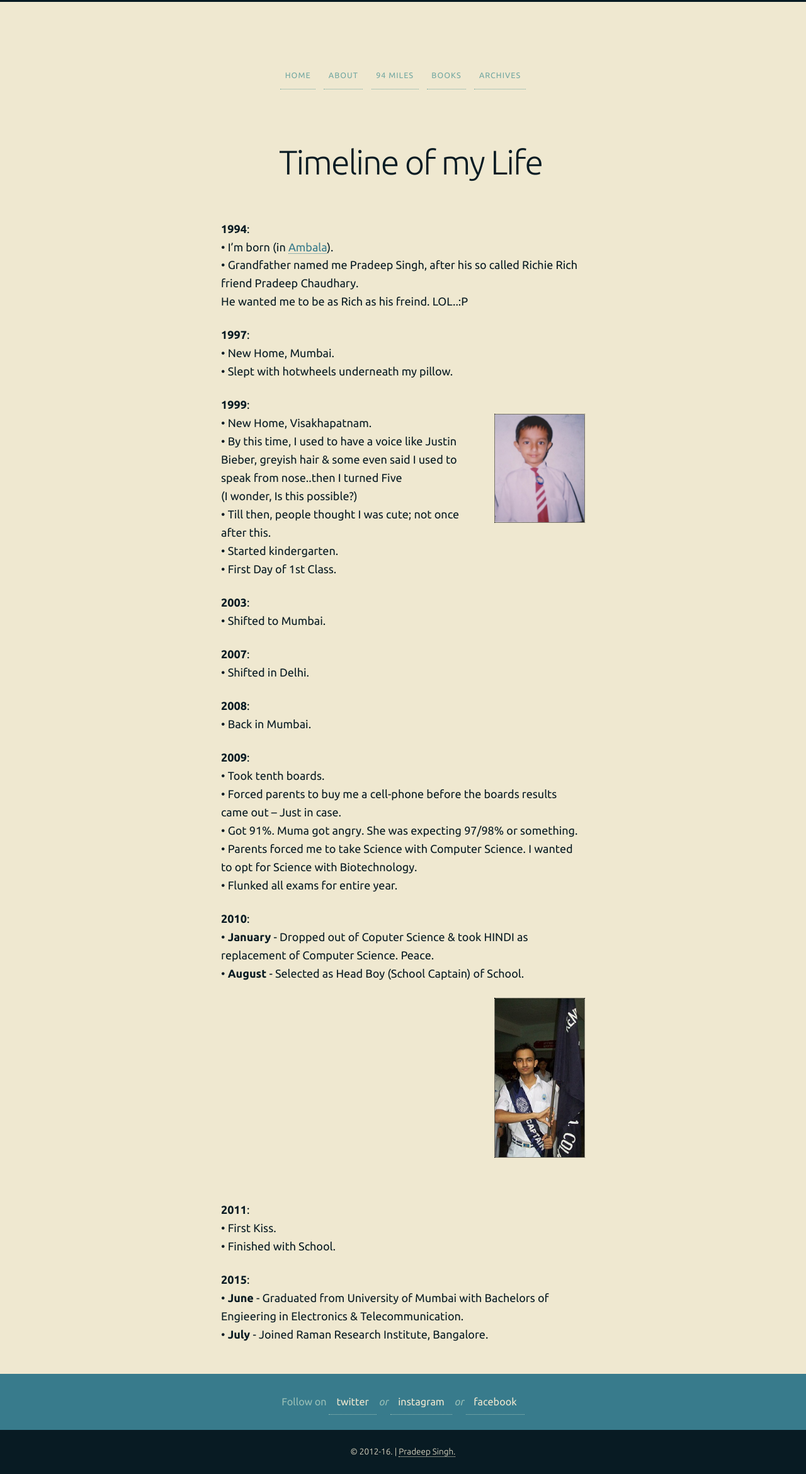
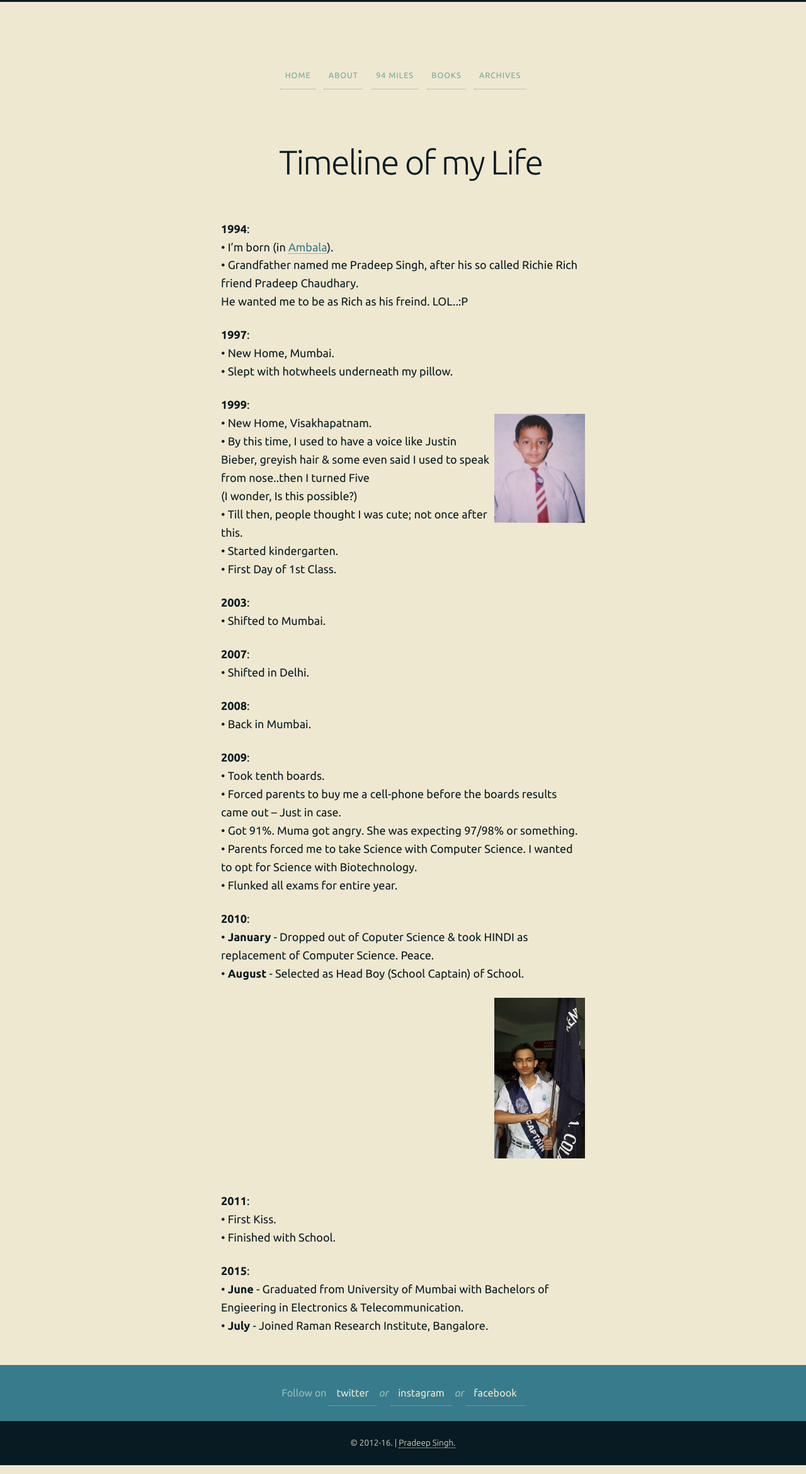
Before and after one commit to 93notes/93notes.github.io, a Jekyll site: the page built from timeline.html, in a window 1280 px wide. Shown: the whole page at 63% size. Built offline with Jekyll 4.4.1, drawn with Linux system fonts in a browser that asks for light colours; nearby versions of some CDN libraries.

Commit message:
Update timeline.html

```diff
--- a/timeline.html
+++ b/timeline.html
@@ -8,9 +8,7 @@ slug: timeline
 <style>
 img {
     float: right;
-    border: 1px dotted black;
-    margin: 0px 0px 15px 20px;
-}
+   }
 </style>
 
 <!-- Google Tracking Code Start -->
```
